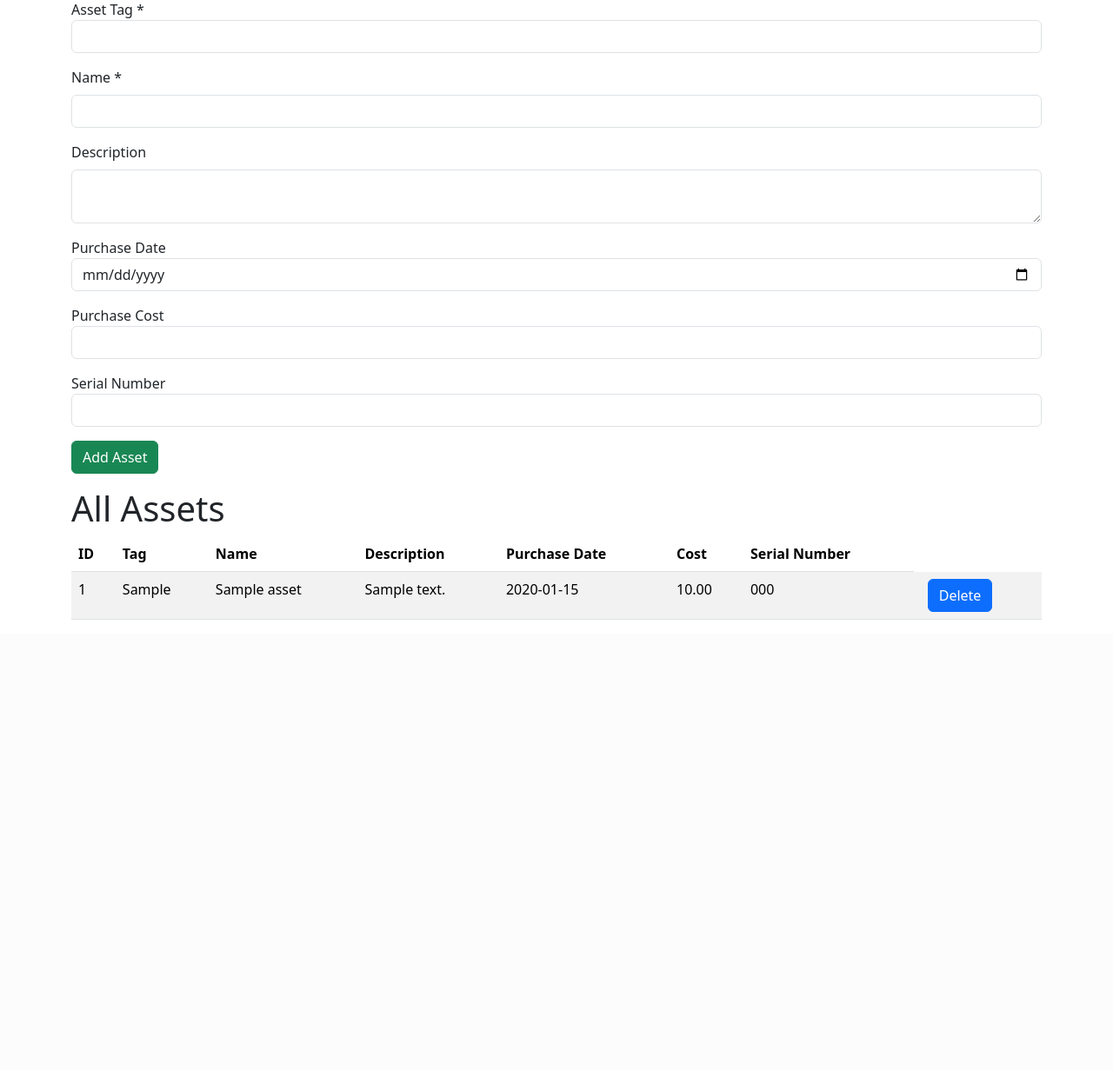
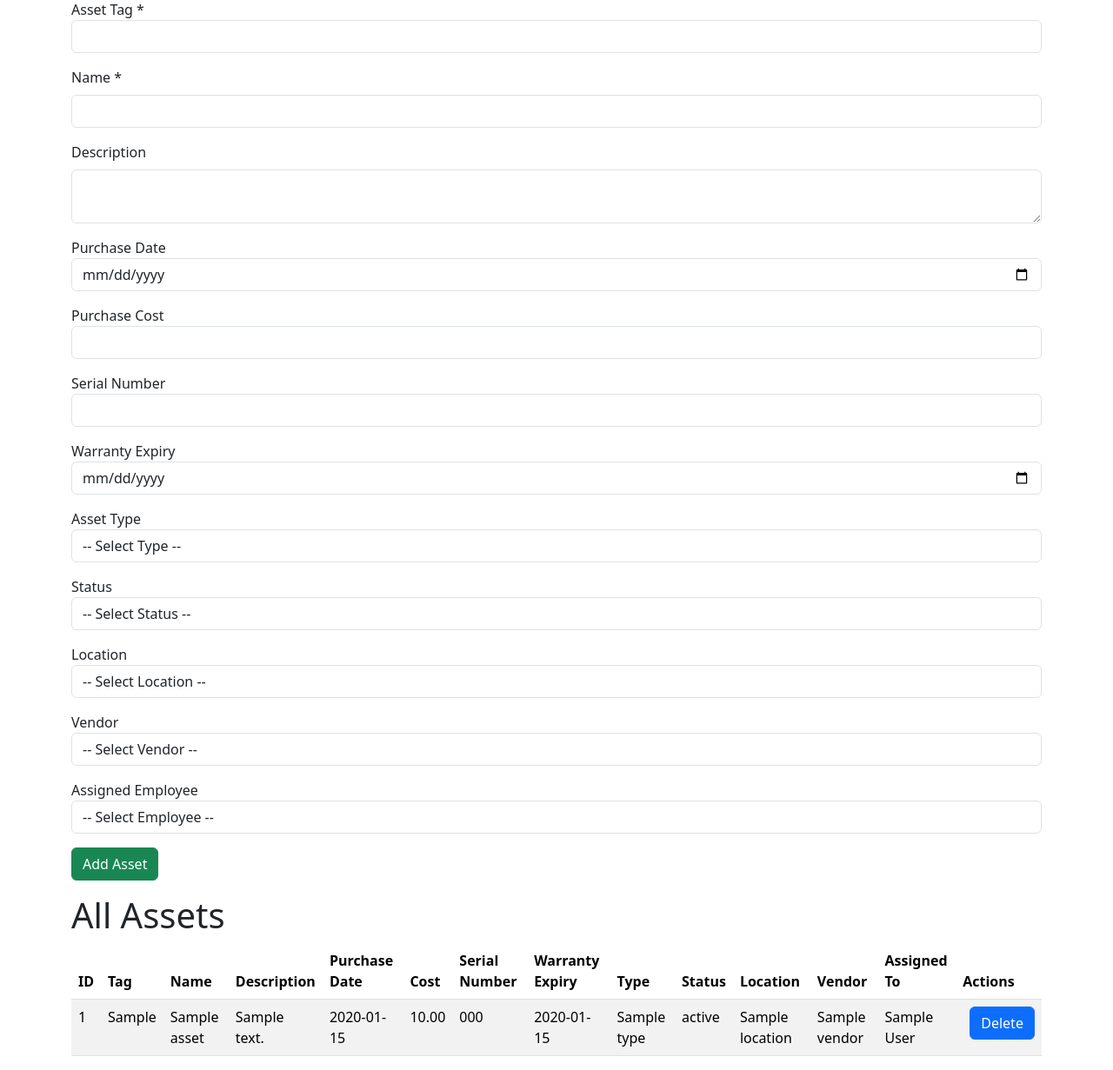
Before and after one commit to josephM-L/Capstone_II_Project---Control-Point, a Flask app: page /assets in a window 1280 px wide. Shown: the part 201-1432 px from the top of the page at 87% size. Before the commit the page ends 914 px from the top, so only its background shows below. Run offline with Flask 3, Linux system fonts and the light colour scheme; tables that the repository leaves empty hold one stand-in row (values such as "Sample post").

Commit message:
Implemented full Add Asset form with references

```diff
--- a/AssetManagement/assets.py
+++ b/AssetManagement/assets.py
@@ -1,6 +1,6 @@
 from datetime import datetime
 from flask import Blueprint, render_template, redirect, request, flash
-from models import db, Asset
+from models import db, Asset, AssetType, AssetStatus, Location, Vendor, Employee
 
 assets_bp = Blueprint("assets", __name__)
 
@@ -13,6 +13,14 @@ def assets():
         purchase_date = request.form.get("purchase_date")
         purchase_cost = request.form.get("purchase_cost")
         serial_number = request.form.get("serial_number")
+        warranty_expiry = request.form.get("warranty_expiry")
+
+        # Foreign key references
+        asset_type_id = request.form.get("asset_type_id")
+        status_id = request.form.get("status_id")
+        location_id = request.form.get("location_id")
+        vendor_id = request.form.get("vendor_id")
+        assigned_to = request.form.get("assigned_to")
 
         if not asset_tag or not name:
             flash("Asset tag and name are required!", "danger")
@@ -20,6 +28,7 @@ def assets():
 
         try:
             purchase_date_parsed = datetime.strptime(purchase_date, "%Y-%m-%d").date() if purchase_date else None
+            warranty_expiry_parsed = datetime.strptime(warranty_expiry, "%Y-%m-%d").date() if warranty_expiry else None
             purchase_cost_val = float(purchase_cost) if purchase_cost else None
 
             new_asset = Asset(
@@ -28,7 +37,13 @@ def assets():
                 description=description,
                 purchase_date=purchase_date_parsed,
                 purchase_cost=purchase_cost_val,
-                serial_number=serial_number
+                serial_number=serial_number,
+                warranty_expiry=warranty_expiry_parsed,
+                asset_type_id=int(asset_type_id) if asset_type_id else None,
+                status_id=int(status_id) if status_id else None,
+                location_id=int(location_id) if location_id else None,
+                vendor_id=int(vendor_id) if vendor_id else None,
+                assigned_to=int(assigned_to) if assigned_to else None,
             )
 
             db.session.add(new_asset)
@@ -42,7 +57,24 @@ def assets():
 
     # Query all assets
     asset_query = Asset.query.order_by(Asset.asset_id).all()
-    return render_template("assets.html", assets=asset_query)
+
+    # Query related tables for dropdowns
+    asset_types = AssetType.query.order_by(AssetType.name).all()
+    statuses = AssetStatus.query.order_by(AssetStatus.status_name).all()
+    locations = Location.query.order_by(Location.name).all()
+    vendors = Vendor.query.order_by(Vendor.name).all()
+    employees = Employee.query.order_by(Employee.last_name, Employee.first_name).all()
+
+    return render_template(
+        "assets.html",
+        assets=asset_query,
+        asset_types=asset_types,
+        statuses=statuses,
+        locations=locations,
+        vendors=vendors,
+        employees=employees
+    )
+
 
 @assets_bp.route("/assets/delete/<int:asset_id>", methods=["GET", "POST"])
 def delete_asset(asset_id):
--- a/templates/assets.html
+++ b/templates/assets.html
@@ -19,7 +19,7 @@
 <form method="post" class="mt-3">
   <div class="mb-3">
     <label for="asset_tag">Asset Tag *</label>
-      <input id="asset_tag" name="asset_tag" class= "form-control" required>
+    <input id="asset_tag" name="asset_tag" class="form-control" required>
   </div>
 
   <div class="mb-3">
@@ -47,6 +47,62 @@
     <input id="serial_number" name="serial_number" class="form-control">
   </div>
 
+  <div class="mb-3">
+    <label for="warranty_expiry">Warranty Expiry</label>
+    <input id="warranty_expiry" name="warranty_expiry" type="date" class="form-control">
+  </div>
+
+  <!-- Dropdowns for relationships -->
+  <div class="mb-3">
+    <label for="asset_type_id">Asset Type</label>
+    <select id="asset_type_id" name="asset_type_id" class="form-control">
+      <option value="">-- Select Type --</option>
+      {% for t in asset_types %}
+        <option value="{{ t.asset_type_id }}">{{ t.name }}</option>
+      {% endfor %}
+    </select>
+  </div>
+
+  <div class="mb-3">
+    <label for="status_id">Status</label>
+    <select id="status_id" name="status_id" class="form-control">
+      <option value="">-- Select Status --</option>
+      {% for s in statuses %}
+        <option value="{{ s.status_id }}">{{ s.status_name }}</option>
+      {% endfor %}
+    </select>
+  </div>
+
+  <div class="mb-3">
+    <label for="location_id">Location</label>
+    <select id="location_id" name="location_id" class="form-control">
+      <option value="">-- Select Location --</option>
+      {% for loc in locations %}
+        <option value="{{ loc.location_id }}">{{ loc.name }}</option>
+      {% endfor %}
+    </select>
+  </div>
+
+  <div class="mb-3">
+    <label for="vendor_id">Vendor</label>
+    <select id="vendor_id" name="vendor_id" class="form-control">
+      <option value="">-- Select Vendor --</option>
+      {% for v in vendors %}
+        <option value="{{ v.vendor_id }}">{{ v.name }}</option>
+      {% endfor %}
+    </select>
+  </div>
+
+  <div class="mb-3">
+    <label for="assigned_to">Assigned Employee</label>
+    <select id="assigned_to" name="assigned_to" class="form-control">
+      <option value="">-- Select Employee --</option>
+      {% for e in employees %}
+        <option value="{{ e.employee_id }}">{{ e.first_name }} {{ e.last_name }}</option>
+      {% endfor %}
+    </select>
+  </div>
+
   <button type="submit" class="btn btn-success">Add Asset</button>
 </form>
 
@@ -63,6 +119,13 @@
       <th>Purchase Date</th>
       <th>Cost</th>
       <th>Serial Number</th>
+      <th>Warranty Expiry</th>
+      <th>Type</th>
+      <th>Status</th>
+      <th>Location</th>
+      <th>Vendor</th>
+      <th>Assigned To</th>
+      <th>Actions</th>
     </tr>
   </thead>
   <tbody>
@@ -75,6 +138,16 @@
       <td>{{ asset.purchase_date or "" }}</td>
       <td>{{ asset.purchase_cost or "" }}</td>
       <td>{{ asset.serial_number or "" }}</td>
+      <td>{{ asset.warranty_expiry or "" }}</td>
+      <td>{{ asset.asset_type.name if asset.asset_type else "" }}</td>
+      <td>{{ asset.status.status_name if asset.status else "" }}</td>
+      <td>{{ asset.location.name if asset.location else "" }}</td>
+      <td>{{ asset.vendor.name if asset.vendor else "" }}</td>
+      <td>
+        {% if asset.assigned_employee %}
+          {{ asset.assigned_employee.first_name }} {{ asset.assigned_employee.last_name }}
+        {% endif %}
+      </td>
       <td>
         <a href="/assets/delete/{{ asset.asset_id }}" class="btn btn-primary ms-2">Delete</a>
       </td>
```
Lines whose indentation alone changed are shown as unchanged.
